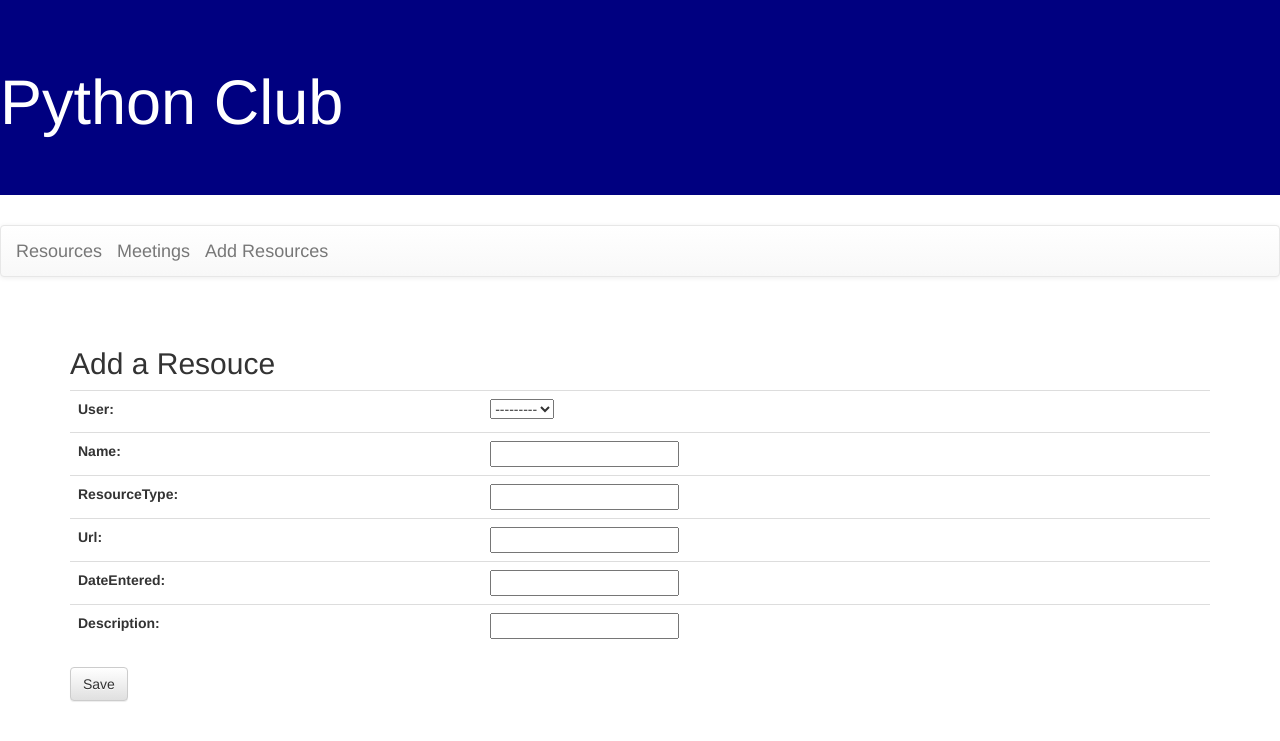
After one commit to VazzolerMatheus/PythonClub, a Django app: page /newresource/ in a window 1280 px wide. The commit adds this page. Shown: the top 741 px of the page. Run offline with Django 3.2, Linux system fonts and the light colour scheme; some libraries are stand-ins or nearby versions.

Commit message:
Assignment 8 - Forms

```diff
--- /dev/null
+++ b/PythonApp/forms.py
@@ -0,0 +1,9 @@
+from django import forms
+from .models import Resource, Meeting
+
+class ResourceForm(forms.ModelForm):
+	class Meta:
+
+		# RESOURCE is the table we are gonna use for this form
+		model=Resource
+		fields='__all__'
--- /dev/null
+++ b/PythonApp/templates/PythonApp/newresource.html
@@ -0,0 +1,22 @@
+{% extends 'base.html' %}
+
+{% block content %}
+
+<h2> Add a Resouce </h2>
+
+<form method="POST" class ="post-form">
+	<table class="table">
+
+		{% csrf_token %}
+
+		{{ form.as_table }}
+
+	</table>
+
+	<button type="submit class" class="save btn btn-default">
+		Save
+	</button>
+
+</form>
+
+{% endblock %}
--- a/PythonApp/templates/base.html
+++ b/PythonApp/templates/base.html
@@ -18,6 +18,8 @@
                 <div class="navbar-header">
                 <a class="navbar-brand" href="{% url 'resources' %}">Resources</a>
                 <a class="navbar-brand" href="{% url 'meetings' %}">Meetings</a>
+                <a class="navbar-brand" href="{% url 'newresource' %}">Add Resources</a>
+
                 </div>
 
                 <ul class="nav navbar-nav">
--- a/PythonApp/urls.py
+++ b/PythonApp/urls.py
@@ -4,14 +4,22 @@ from . import views
 
 urlpatterns=[
 
-
-			#index is a function inside the view.py file
-   path('', views.index, name='index'),
+   #index is a function inside the view.py file
+   path('PythonApp/', views.index, name='index'),
 
    path('getResources/', views.getResources, name='resources'),
 
    path('getMeetings/', views.getMeetings, name='meetings'),
 
-   path('meetingdetails/<int:id>', views.meetingDetails, name='meetingdetails')
+   path('meetingdetails/<int:id>/', views.meetingDetails, name='meetingdetails'),
+
+   #url for the forms NewResouce
+   path('newresource/', views.newResource, name="newresource")
+
+  	#First atribute on Path("ex/") is just the directory that will appear on the navigation bar
+
+  	# By assigning the url a name you can use this value as a reference in view methods and templates,
+	# which means any future changes made to the url regular expression, automatically update all url definitions
+	# in view methods and templates.
 
 ]
--- a/PythonApp/views.py
+++ b/PythonApp/views.py
@@ -1,5 +1,6 @@
 from django.shortcuts import render, get_object_or_404
 from .models import Resource, Meeting, MeetingMinutes
+from .forms import ResourceForm
 
 # Create your views here.
 
@@ -15,7 +16,7 @@ def getResources(request):
 
 def getMeetings(request):
 
-				#NAME_OF_THE_TABLE.objects.all()
+				# NAME_OF_THE_TABLE.objects.all()
 	meetings_list = Meeting.objects.all()
 
 	return render(request, 'PythonApp/meetings.html', {'meetings_list' : meetings_list})
@@ -36,3 +37,28 @@ def meetingDetails(request, id):
 	}
 
 	return render(request, 'PythonApp/meetingdetails.html', context= context)
+
+
+
+# Views for FORMS _______ Start here __________
+def newResource(request):
+
+	#create instance of class ResourceForm named 'form'
+	form = ResourceForm
+
+	if request.method == 'POST':
+		form = ResourceForm(request.POST)
+
+		if form.is_valid():
+			post=form.save(commit=True)
+			post.save()
+			form=ResourceForm()
+	else:
+		form=ResourceForm()
+
+	return render(request, 'PythonApp/newresource.html', {'form' : form})
+
+
+
+
+# Views for FORMS _______ Ends here __________
```
Also changed, not shown: 1 other file.
